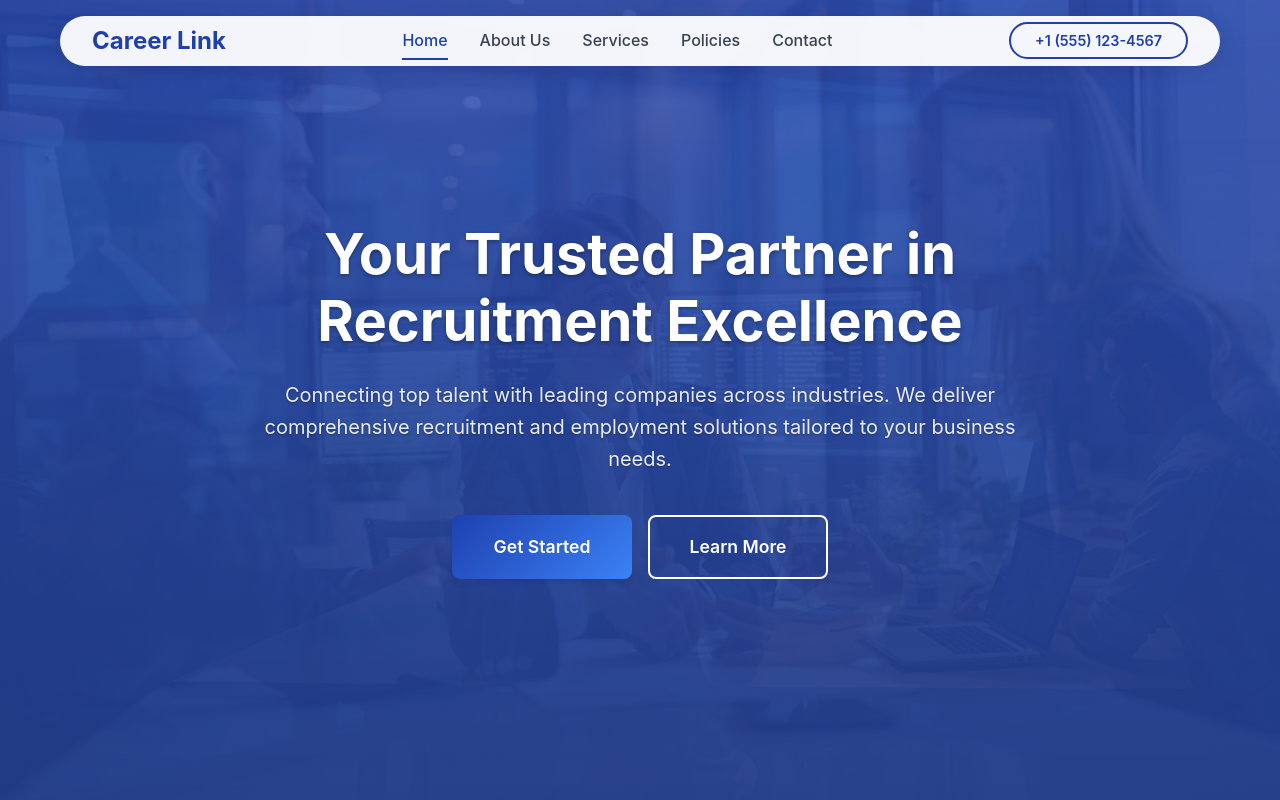
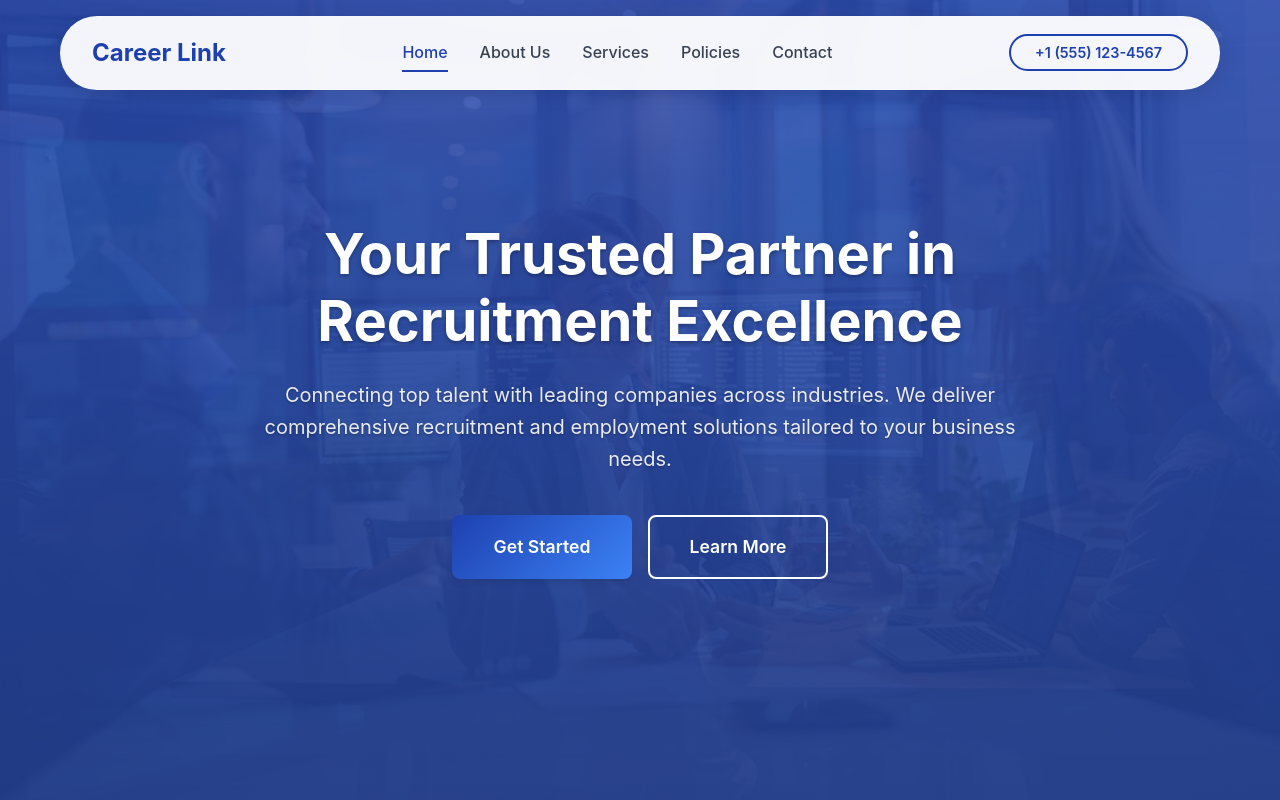
Before and after one commit to Ziad-Asr/recruitment-refined, a React (Vite) app: page / in a window 1280 px wide. Shown: the top 800 px of the page. Built offline with nearby package versions, Linux system fonts and the light colour scheme.

Commit message:
Code edited in Lovable Code Editor

```diff
--- a/src/components/Header/Header.css
+++ b/src/components/Header/Header.css
@@ -9,12 +9,12 @@
 }
 
 .header-content {
-  max-width: 1680px;
+  max-width: 1400px;
   margin: 0 auto;
   display: flex;
   align-items: center;
   justify-content: space-between;
-  padding: 0.75rem 2rem;
+  padding: 1.5rem 2rem;
   background: rgba(255, 255, 255, 0.95);
   backdrop-filter: blur(10px);
   border-radius: 50px;
```
